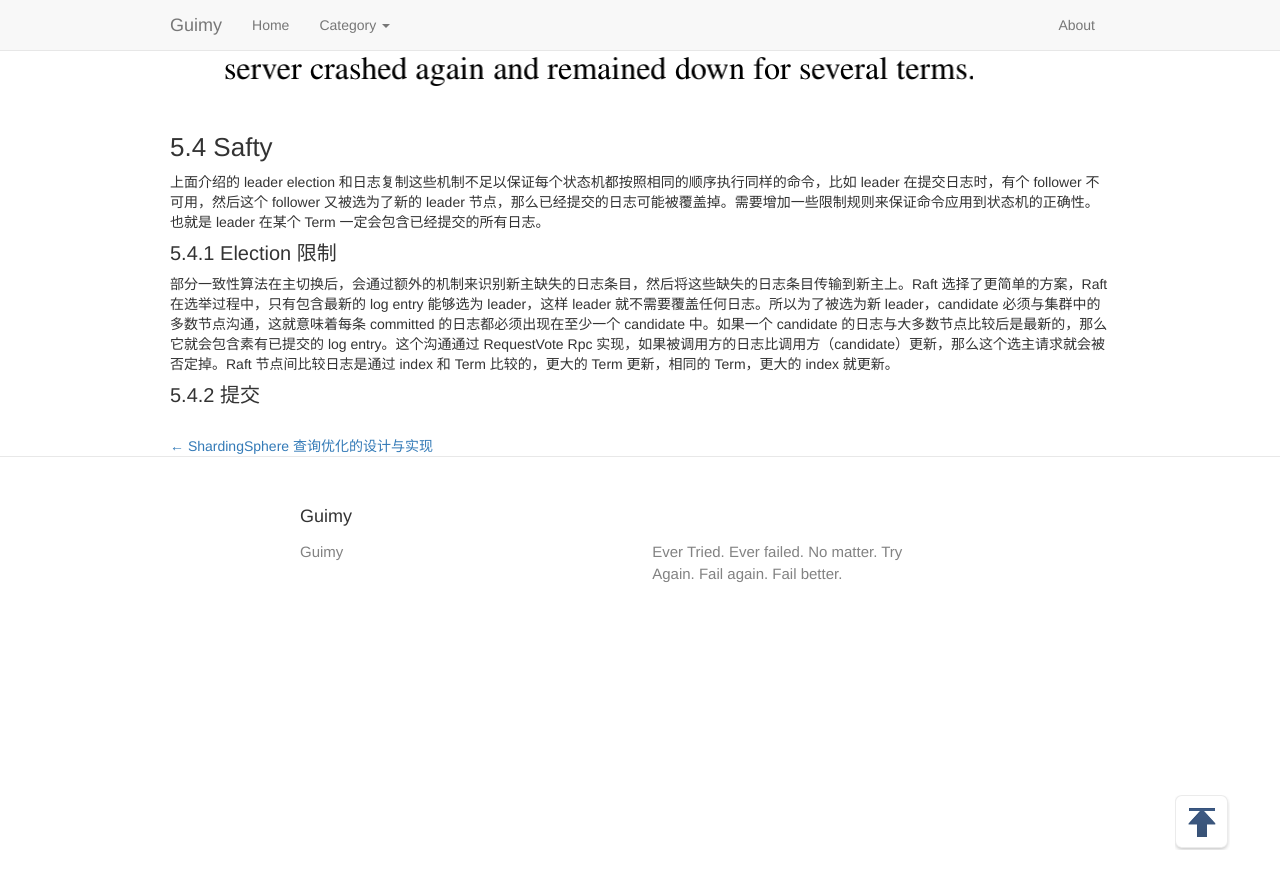
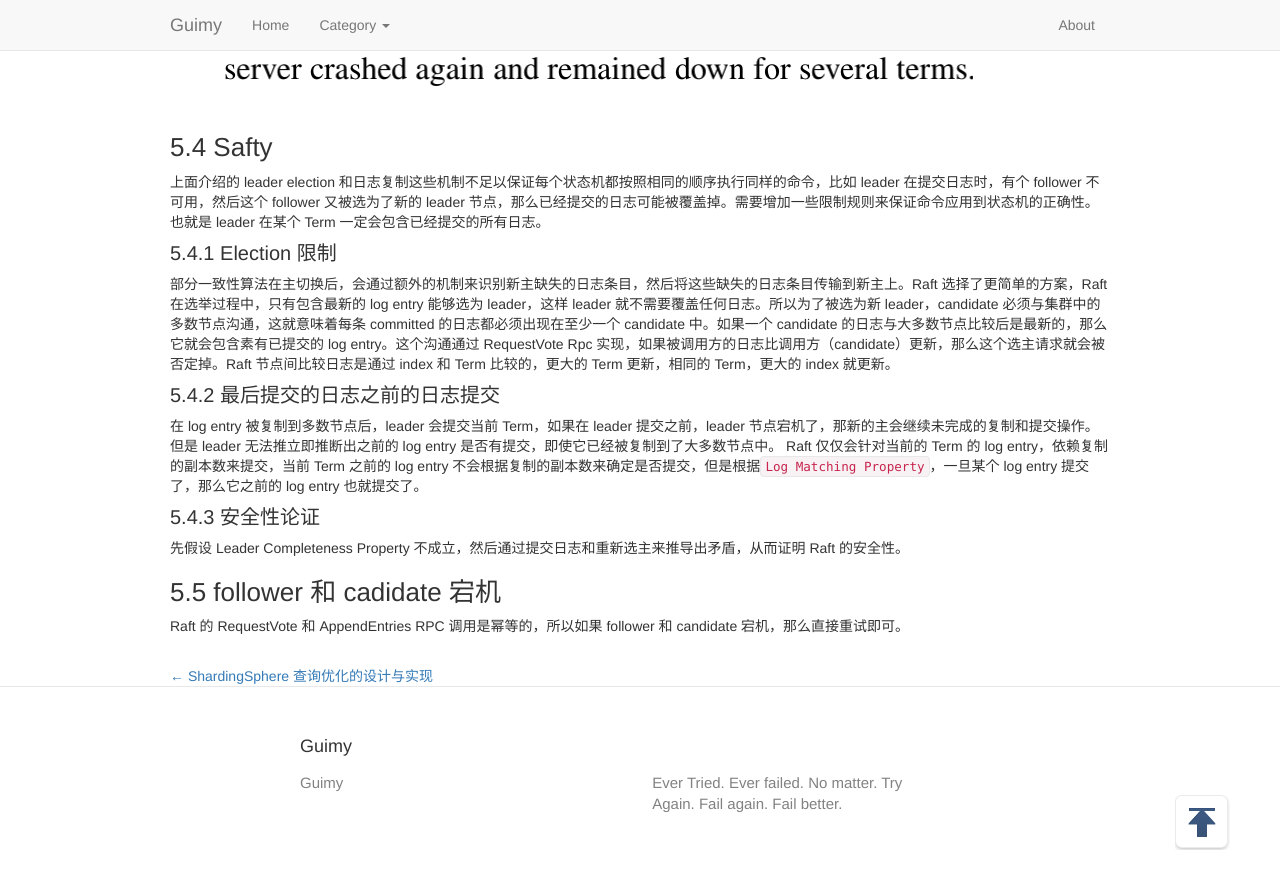
Before and after one commit to guimingyue/guimingyue.github.io, a Jekyll site: the page built from _posts/2021-04-24-reading-notes-of-raft-paper.md, in a window 1280 px wide and 900 px high, scrolled down 4633 px. Shown: the top 889 px of the window. Built offline with Jekyll 4.4.1, drawn with Linux system fonts in a browser that asks for light colours; comment, search, counter and statistics services are not loaded.

Commit message:
Update 2021-04-24-reading-notes-of-raft-paper.md

```diff
--- a/_posts/2021-04-24-reading-notes-of-raft-paper.md
+++ b/_posts/2021-04-24-reading-notes-of-raft-paper.md
@@ -95,4 +95,15 @@ Raft 维护这下面两条日志复制的规则。
 
 部分一致性算法在主切换后，会通过额外的机制来识别新主缺失的日志条目，然后将这些缺失的日志条目传输到新主上。Raft 选择了更简单的方案，Raft 在选举过程中，只有包含最新的 log entry 能够选为 leader，这样 leader 就不需要覆盖任何日志。所以为了被选为新 leader，candidate 必须与集群中的多数节点沟通，这就意味着每条 committed 的日志都必须出现在至少一个 candidate 中。如果一个 candidate 的日志与大多数节点比较后是最新的，那么它就会包含素有已提交的 log entry。这个沟通通过 RequestVote Rpc 实现，如果被调用方的日志比调用方（candidate）更新，那么这个选主请求就会被否定掉。Raft 节点间比较日志是通过 index 和 Term 比较的，更大的 Term 更新，相同的 Term，更大的 index 就更新。
 
-#### 5.4.2 提交
+#### 5.4.2 最后提交的日志之前的日志提交
+
+在 log entry 被复制到多数节点后，leader 会提交当前 Term，如果在 leader 提交之前，leader 节点宕机了，那新的主会继续未完成的复制和提交操作。但是 leader 无法推立即推断出之前的 log entry 是否有提交，即使它已经被复制到了大多数节点中。
+Raft 仅仅会针对当前的 Term 的 log entry，依赖复制的副本数来提交，当前 Term 之前的 log entry 不会根据复制的副本数来确定是否提交，但是根据`Log Matching Property`，一旦某个 log entry 提交了，那么它之前的 log entry 也就提交了。
+
+#### 5.4.3 安全性论证
+
+先假设 Leader Completeness Property 不成立，然后通过提交日志和重新选主来推导出矛盾，从而证明 Raft 的安全性。
+
+### 5.5 follower 和 cadidate 宕机
+
+Raft 的 RequestVote 和 AppendEntries RPC 调用是幂等的，所以如果 follower 和 candidate 宕机，那么直接重试即可。
```
